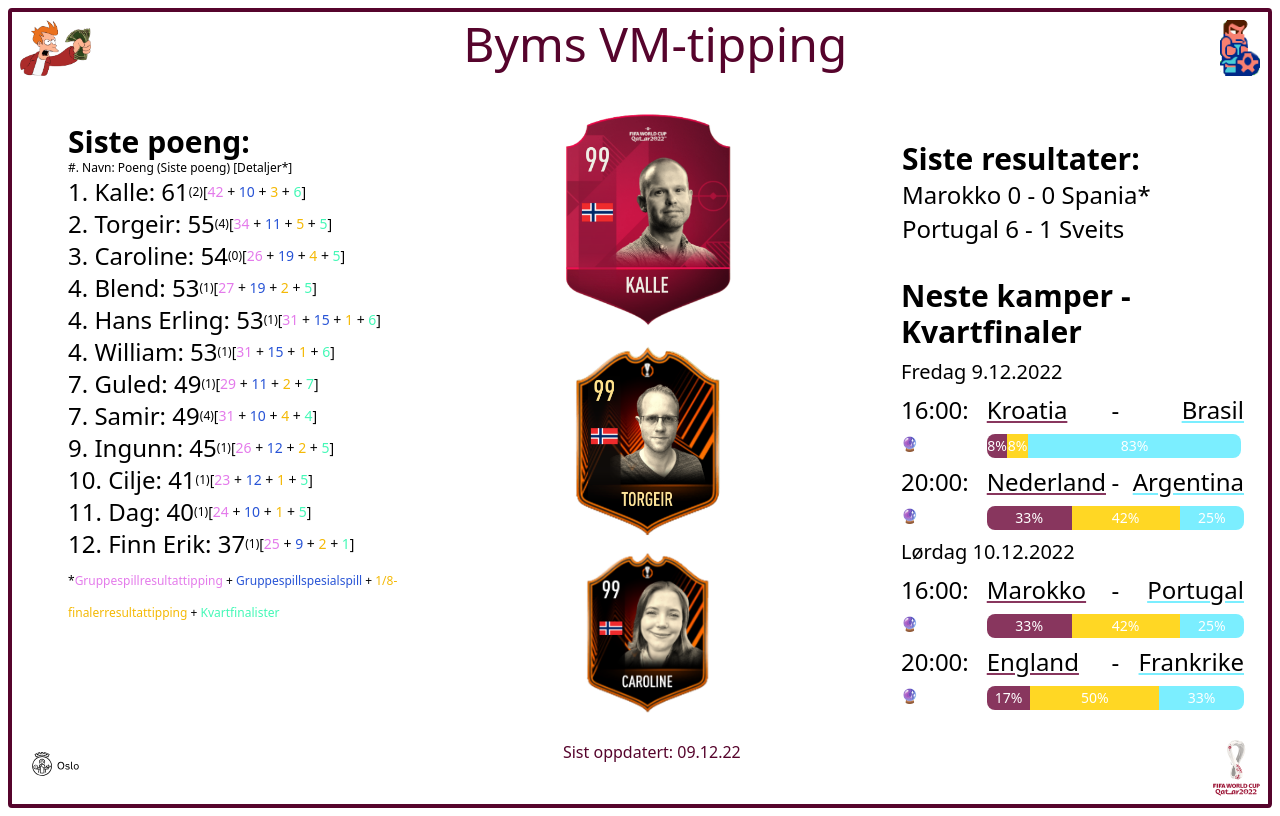
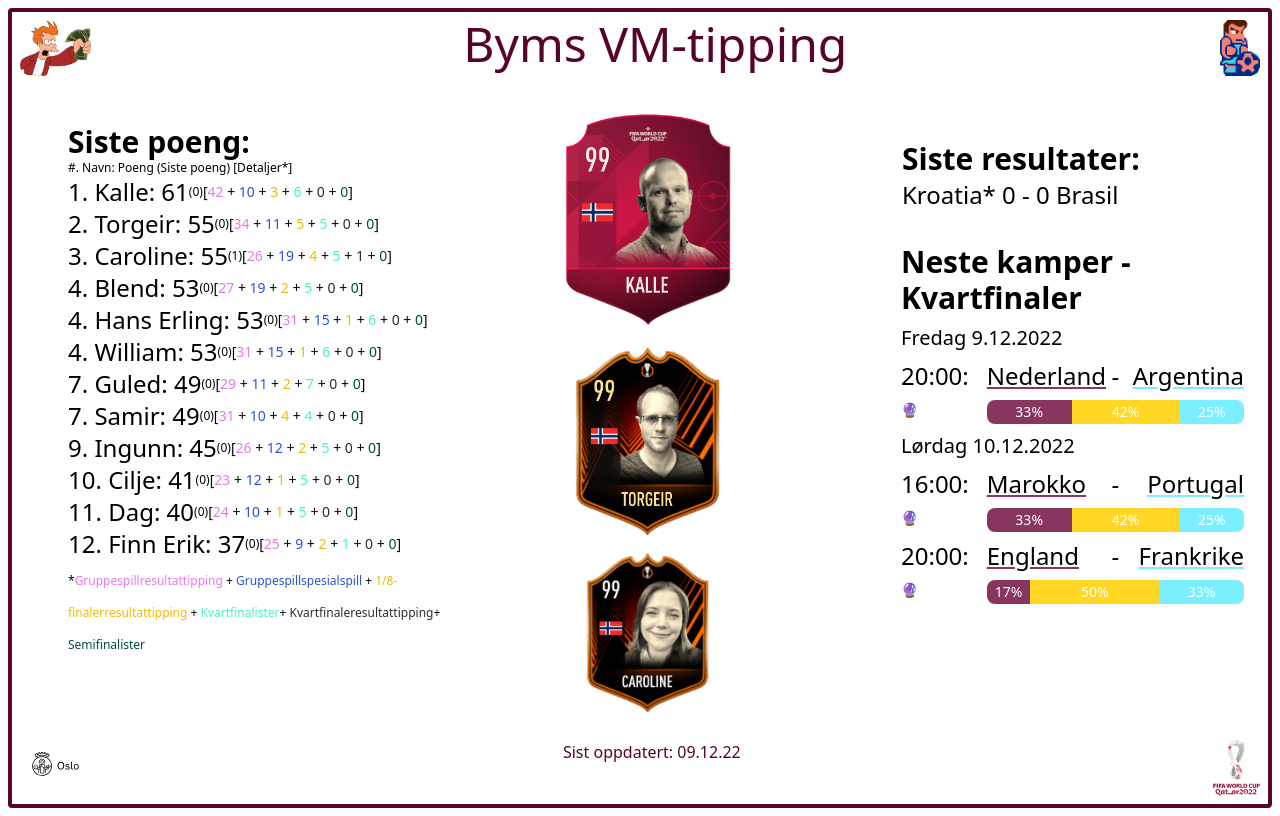
Before and after one commit to kmthorsnes/new-bym-vm-tipping, a React (Vite) app: page / in a window 1280 px wide. Built offline with nearby package versions, Linux system fonts and the light colour scheme; no server answers.

Commit message:
🌱 update qf1

```diff
--- a/src/data/Livedata.tsx
+++ b/src/data/Livedata.tsx
@@ -15,7 +15,7 @@ const Livedata = () => {
 
       );
       console.log('data fetched')
-    }, 30000);
+    }, 5000);
     return () => clearInterval(interval);
   }, []);
 
@@ -29,7 +29,7 @@ const Livedata = () => {
     <>
       {apidata.length !== 0 && (
         <div>
-          <div className="font-2xl">Live score</div>
+          <div className="font-2xl font-bold">Live score</div>
           {apidata.map(
             (item: {
               away_team: any;
--- a/src/data/data.json
+++ b/src/data/data.json
@@ -13,7 +13,7 @@
       "eightsMatchesPt1": 1,
       "eightsMatchesPt2": 1,
       "quarterFinalists": 5,
-      "semi": 0,
+      "qf1": 0,"qf2": 0,"qf3": 0,"qf4": 0, "semiFinalists": 0,
       "final": 0,
       "champion": 0,
       "topScorers": 0,
@@ -37,7 +37,7 @@
       "eightsMatchesPt1": 0,
       "eightsMatchesPt2": 4,
       "quarterFinalists": 5,
-      "semi": 0,
+      "qf1": 1,"qf2": 0,"qf3": 0,"qf4": 0, "semiFinalists": 0,
       "final": 0,
       "champion": 0,
       "topScorers": 0,
@@ -61,7 +61,7 @@
       "eightsMatchesPt1": 1,
       "eightsMatchesPt2": 0,
       "quarterFinalists": 5,
-      "semi": 0,
+      "qf1": 0,"qf2": 0,"qf3": 0,"qf4": 0, "semiFinalists": 0,
       "final": 0,
       "champion": 0,
       "topScorers": 0,
@@ -85,7 +85,7 @@
       "eightsMatchesPt1": 1,
       "eightsMatchesPt2": 0,
       "quarterFinalists": 5,
-      "semi": 0,
+      "qf1": 0,"qf2": 0,"qf3": 0,"qf4": 0, "semiFinalists": 0,
       "final": 0,
       "champion": 0,
       "topScorers": 0,
@@ -109,7 +109,7 @@
       "eightsMatchesPt1": 1,
       "eightsMatchesPt2": 1,
       "quarterFinalists": 1,
-      "semi": 0,
+      "qf1": 0,"qf2": 0,"qf3": 0,"qf4": 0, "semiFinalists": 0,
       "final": 0,
       "champion": 0,
       "topScorers": 0,
@@ -133,7 +133,7 @@
       "eightsMatchesPt1": 1,
       "eightsMatchesPt2": 1,
       "quarterFinalists": 7,
-      "semi": 0,
+      "qf1": 0,"qf2": 0,"qf3": 0,"qf4": 0, "semiFinalists": 0,
       "final": 0,
       "champion": 0,
       "topScorers": 0,
@@ -157,7 +157,7 @@
       "eightsMatchesPt1": 1,
       "eightsMatchesPt2": 0,
       "quarterFinalists": 6,
-      "semi": 0,
+      "qf1": 0,"qf2": 0,"qf3": 0,"qf4": 0, "semiFinalists": 0,
       "final": 0,
       "champion": 0,
       "topScorers": 0,
@@ -181,7 +181,7 @@
       "eightsMatchesPt1": 1,
       "eightsMatchesPt2": 1,
       "quarterFinalists": 5,
-      "semi": 0,
+      "qf1": 0,"qf2": 0,"qf3": 0,"qf4": 0, "semiFinalists": 0,
       "final": 0,
       "champion": 0,
       "topScorers": 0,
@@ -205,7 +205,7 @@
       "eightsMatchesPt1": 2,
       "eightsMatchesPt2": 1,
       "quarterFinalists": 6,
-      "semi": 0,
+      "qf1": 0,"qf2": 0,"qf3": 0,"qf4": 0, "semiFinalists": 0,
       "final": 0,
       "champion": 0,
       "topScorers": 0,
@@ -229,7 +229,7 @@
       "eightsMatchesPt1": 4,
       "eightsMatchesPt2": 0,
       "quarterFinalists": 4,
-      "semi": 0,
+      "qf1": 0,"qf2": 0,"qf3": 0,"qf4": 0, "semiFinalists": 0,
       "final": 0,
       "champion": 0,
       "topScorers": 0,
@@ -253,7 +253,7 @@
       "eightsMatchesPt1": 4,
       "eightsMatchesPt2": 1,
       "quarterFinalists": 5,
-      "semi": 0,
+      "qf1": 0,"qf2": 0,"qf3": 0,"qf4": 0, "semiFinalists": 0,
       "final": 0,
       "champion": 0,
       "topScorers": 0,
@@ -277,7 +277,7 @@
       "eightsMatchesPt1": 1,
       "eightsMatchesPt2": 0,
       "quarterFinalists": 6,
-      "semi": 0,
+      "qf1": 0,"qf2": 0,"qf3": 0,"qf4": 0, "semiFinalists": 0,
       "final": 0,
       "champion": 0,
       "topScorers": 0,
--- a/src/neste-kamper/NesteKamper.tsx
+++ b/src/neste-kamper/NesteKamper.tsx
@@ -29,14 +29,6 @@ const NesteKamper = () => {
       </div>
       <div>
         <NestekampKort
-          tidspunkt="16:00"
-          hjemmelag="Kroatia"
-          bortelag="Brasil"
-          prediksjonH="8"
-          prediksjonU="8"
-          prediksjonB="83"
-        />
-        <NestekampKort
           tidspunkt="20:00"
           hjemmelag="Nederland"
           bortelag="Argentina"
--- a/src/resultatliste/Resultatliste.tsx
+++ b/src/resultatliste/Resultatliste.tsx
@@ -85,6 +85,11 @@ const Resultatliste = () => {
               eightsMatchesPt1: number;
               eightsMatchesPt2: number;
               quarterFinalists: number;
+              qf1: number;
+              qf2: number;
+              qf3: number;
+              qf4: number;
+              semiFinalists: number;
             },
             index
           ) => (
@@ -95,9 +100,14 @@ const Resultatliste = () => {
                   item.groupStageScore +
                   item.eightsMatchesPt1 +
                   item.eightsMatchesPt2 +
-                  item.quarterFinalists}
+                  item.quarterFinalists +
+                  item.qf1 +
+                  item.qf2 +
+                  item.qf3 +
+                  item.qf4 +
+                  item.semiFinalists}
                 {"  "}
-                <span className="text-xs">({item.eightsMatchesPt1})</span>
+                <span className="text-xs">({item.qf1})</span>
                 <span className="text-sm">
                   [
                   <span className="text-bumanguéSBlue-200">
@@ -114,8 +124,13 @@ const Resultatliste = () => {
                   +{" "}
                   <span className="text-green-default">
                     {item.quarterFinalists}
-                  </span>
-                  ]
+                  </span>{" "}
+                  +{" "}
+                  <span className="text-black-default">
+                    {item.qf1 + item.qf2 + item.qf3 + item.qf4}
+                  </span>{" "}
+                  +{" "}
+                  <span className="text-green-dark">{item.semiFinalists}</span>]
                 </span>
               </div>
             </div>
@@ -136,7 +151,11 @@ const Resultatliste = () => {
             <span className="text-wcyellow-600">
               1/8-finalerresultattipping
             </span>{" "}
-            + <span className="text-green-default">Kvartfinalister</span>
+            + <span className="text-green-default">Kvartfinalister</span>+{" "}
+            <span className="text-black-default">
+              Kvartfinaleresultattipping
+            </span>
+            + <span className="text-green-dark">Semifinalister</span>
           </span>
         </div>
       </div>
--- a/src/siste-resultater/SisteResultater.tsx
+++ b/src/siste-resultater/SisteResultater.tsx
@@ -12,16 +12,10 @@ const SisteResultater = () => {
       </thead>
       <tbody>
         <SisteResultatKort
-          hjemmelag="Marokko"
+          hjemmelag="Kroatia*"
           hjemmelagScore={0}
-          bortelag="Spania*"
+          bortelag="Brasil"
           bortelagScore={0}
-        />
-        <SisteResultatKort
-          hjemmelag="Portugal"
-          hjemmelagScore={6}
-          bortelag="Sveits"
-          bortelagScore={1}
         />
       </tbody>
     </table>
```
